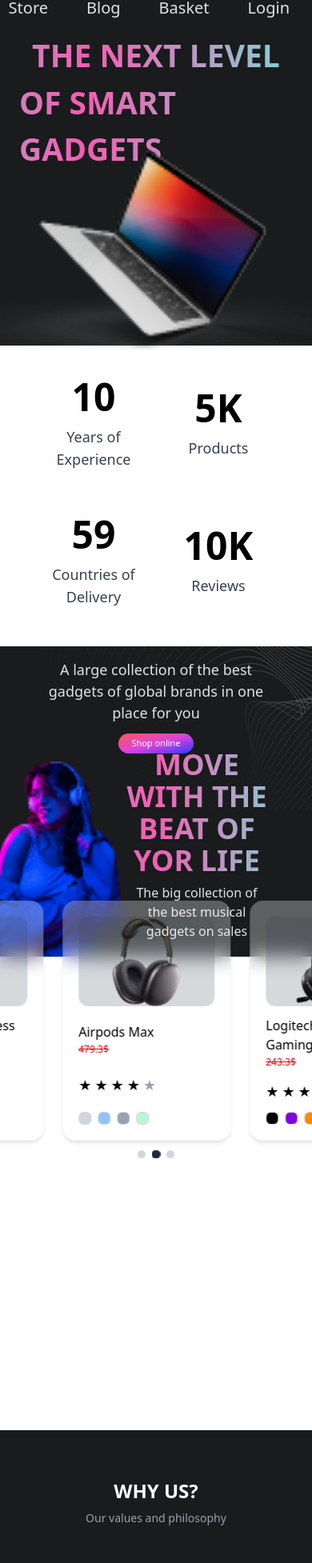
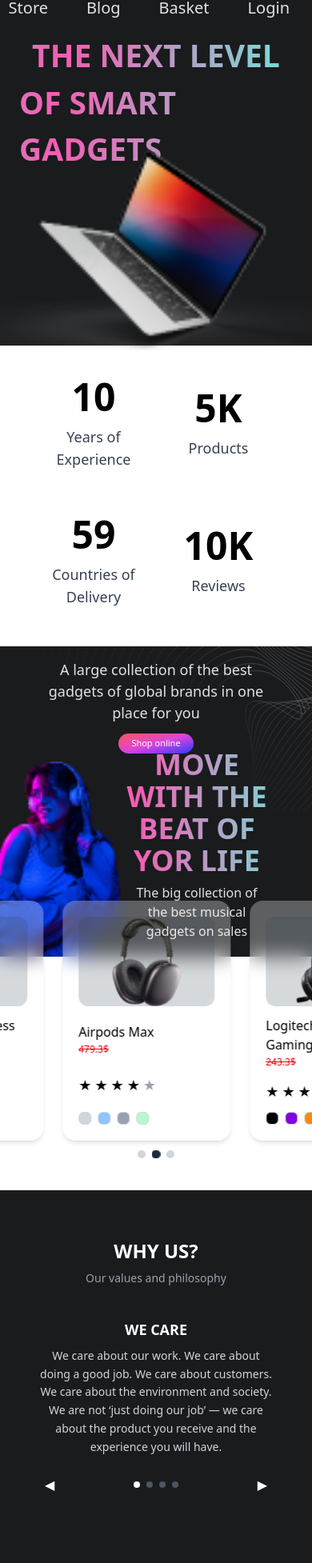
Before and after one commit to A7med-Mido/TeachStoreLandingPage, a React (Vite) app: page / in a window 390 px wide. Shown: the part 32-1986 px from the top of the page at 80% size. Built offline with nearby package versions, Linux system fonts and the light colour scheme.

Commit message:
enormous changes

```diff
--- a/src/App.tsx
+++ b/src/App.tsx
@@ -1,6 +1,7 @@
 import './App.css'
 import Navbar from './components/Navbar'
 import AboutSection from './components/sections/AboutSection'
+import CommentSection from './components/sections/CommentSection'
 import HeroSection from './components/sections/HeroSection'
 import ProductSection from './components/sections/ProductSection'
 
@@ -12,6 +13,7 @@ function App() {
       <HeroSection />
       <ProductSection />
       <AboutSection />
+      <CommentSection />
     </div>
   )
 }
--- a/src/components/SVG.tsx
+++ b/src/components/SVG.tsx
@@ -365,7 +365,7 @@ export const AboutWaves = ({ className }:{ className: string }) => {
 }
 
 
-export const BlogWaves = ({ className }: { className: string }) => {
+export const CommentWaves = ({ className }: { className: string }) => {
   return (
     <svg
       className={className}
--- a/src/components/sections/AboutSection.tsx
+++ b/src/components/sections/AboutSection.tsx
@@ -8,7 +8,7 @@ const AboutSection = () => {
   return (
     <div className="bg-white flex flex-col justify-start items-center overflow-x-clip">
       <ProductCarousel products={products} />
-      <div className="mt-[340px] sm:mt-20 w-full md:w-[80vw] bg-[#191B1D] md:rounded-4xl ">
+      <div className="mt-[40px] sm:mt-20 w-full md:w-[80vw] bg-[#191B1D] md:rounded-4xl ">
         <About />
       </div>
         <BlogSection />
@@ -271,7 +271,7 @@ const BlogSection = () => {
       </div>
 
       {/* Blog List */}
-      <div className="overflow-x-auto md:overflow-visible">
+      <div className="overflow-x-scroll md:overflow-visible">
         <div className="flex md:grid md:grid-cols-4 gap-6 px-4 md:px-12 snap-x snap-mandatory">
           {blogs.map((blog, index) => (
             <motion.div
@@ -303,10 +303,12 @@ const BlogSection = () => {
       </div>
 
       {/* Read More Button */}
-      <div className="flex justify-center mt-8">
-        <button className="border border-gray-400 rounded-full px-6 py-2 text-gray-700 hover:bg-gray-200 transition-colors">
-          Read more
-        </button>
+      <div className="w-full flex justify-center items-center pt-16">
+        <div className="bg-gradient-to-r from-orange-400 via-pink-500 to-blue-500 p-1 rounded-full hover:shadow-lg hover:shadow-pink-500/25 transition-all duration-300 w-fit">
+          <button className="bg-gray-900 text-white px-10 py-3 rounded-full text-base font-normal hover:bg-gray-800 transition-colors">
+            Read more
+          </button>
+        </div>
       </div>
     </section>
   );
--- /dev/null
+++ b/src/components/sections/CommentSection.tsx
@@ -0,0 +1,11 @@
+import { CommentWaves } from "../SVG";
+
+
+export default function CommentSection() {
+  return (
+    <div className="w-full h-[100vh]">
+      <CommentWaves className="absolute inset-0 -z-10 w-full h-full" />
+
+    </div>
+  )
+}
```
